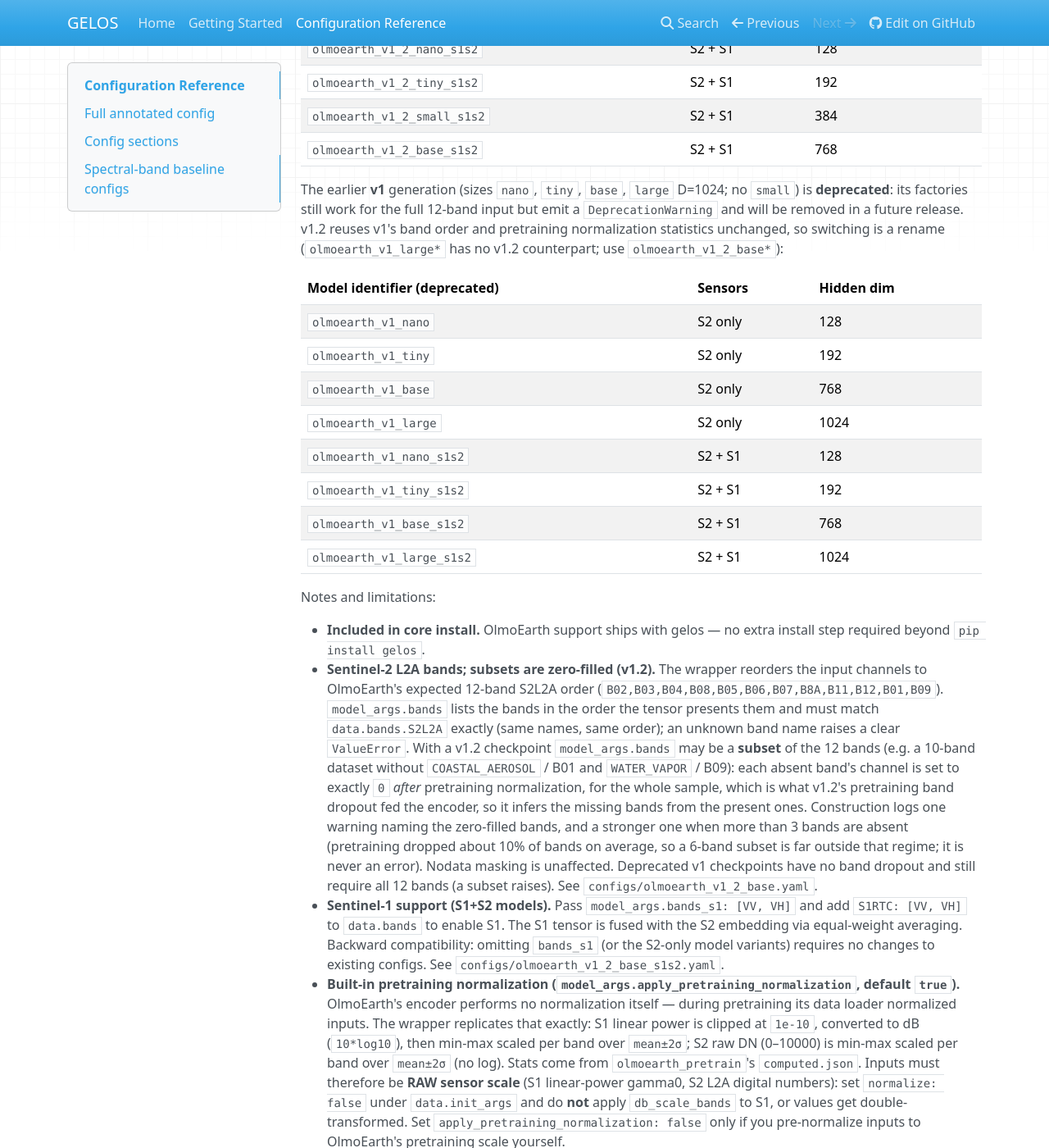
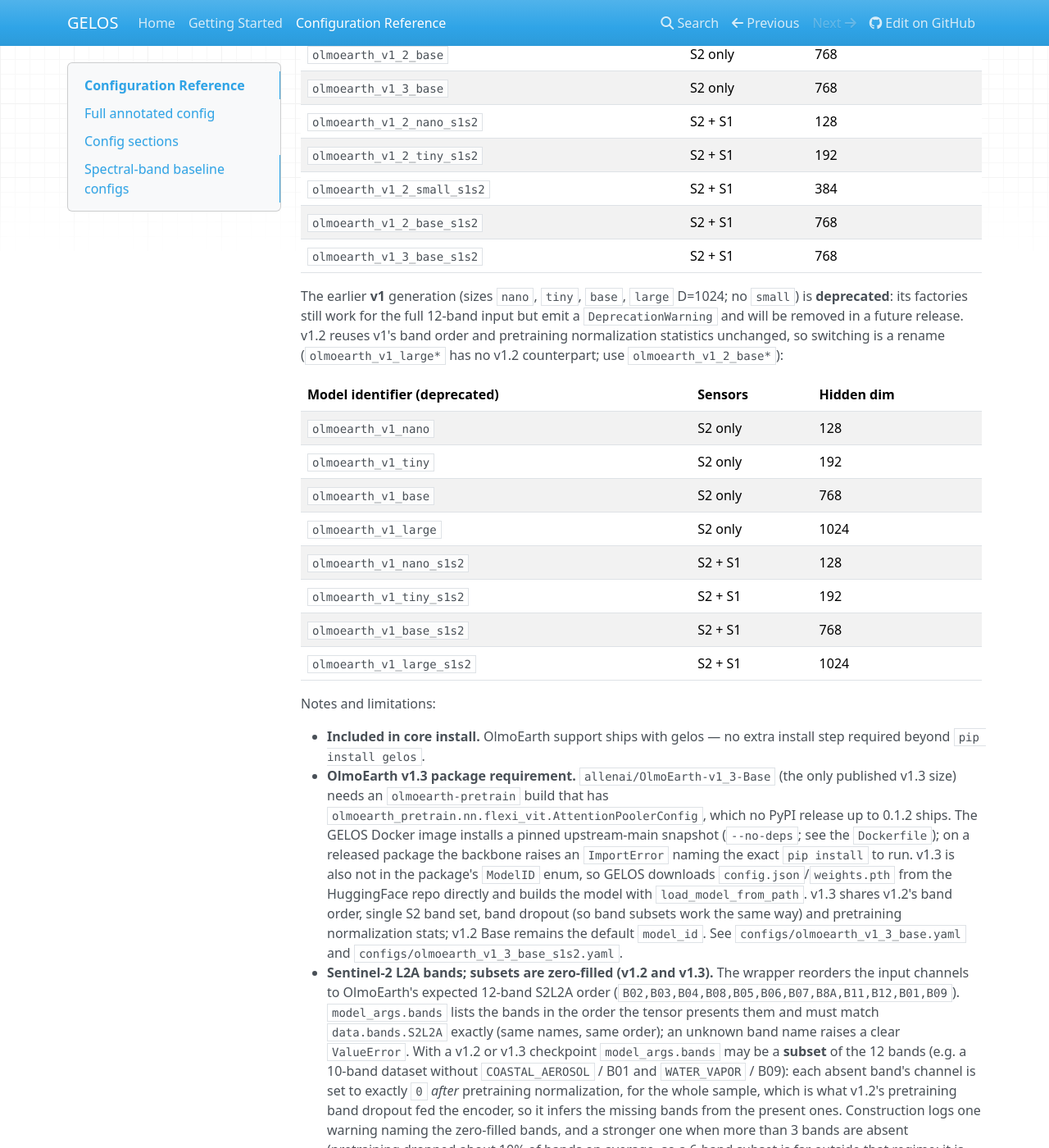
Before and after one commit to ClarkCGA/gelos, an MkDocs documentation site: the page built from docs/docs/configuration.md, in a window 1280 px wide and 1400 px high, scrolled down 5670 px. Shown: the whole window at 82% size. Built offline with MkDocs 1.6.1, drawn with Linux system fonts in a browser that asks for light colours; nearby versions of some CDN libraries; some of the changed text lies outside the part shown.

Commit message:
Document OlmoEarth v1.3 and update changelog
Co-Authored-By: Claude Sonnet 5.5 <noreply@anthropic.com>
Claude-Session: https://claude.ai/code/session_01F1L9B9dw7SoMF6s3kYZvDj

```diff
--- a/docs/docs/configuration.md
+++ b/docs/docs/configuration.md
@@ -188,7 +188,7 @@ with `COASTAL_AEROSOL`) raises an error; override with explicit `means`/`stds` i
 
 | Field | Purpose |
 |-------|---------|
-| `model` | TerraTorch model identifier (e.g., `prithvi_eo_v2_300`, `prithvi_eo_v2_600`, `prithvi_eo_v2_300_tl_coords` (also `tiny`/`100`/`600` TL siblings; see **Prithvi TL** below), `terramind_v1_base`, `olmoearth_v1_2_base`, `olmoearth_v1_2_base_s1s2`; the `olmoearth_v1_*` identifiers are deprecated) |
+| `model` | TerraTorch model identifier (e.g., `prithvi_eo_v2_300`, `prithvi_eo_v2_600`, `prithvi_eo_v2_300_tl_coords` (also `tiny`/`100`/`600` TL siblings; see **Prithvi TL** below), `terramind_v1_base`, `olmoearth_v1_2_base`, `olmoearth_v1_2_base_s1s2`, `olmoearth_v1_3_base`, `olmoearth_v1_3_base_s1s2`; the `olmoearth_v1_*` identifiers are deprecated) |
 | `model_args.bands` | Band names as the **model** expects them (may differ from your dataset band names) |
 | `model_args.bands_s1` | S1 band names for OlmoEarth S1+S2 models (e.g., `[VV, VH]`). Omit or set to null to disable S1. |
 | `model_args.mask_nodata` | OlmoEarth only. Default `true`: when `data.init_args.nodata_value` is set, nodata patches are masked out of the encoder (see **Nodata masking** below). Set `false` to feed `set_nodata` values through unmasked |
@@ -197,15 +197,16 @@ with `COASTAL_AEROSOL`) raises an error; override with explicit `means`/`stds` i
 | `embedding_pooling` | Set to `null` to keep the full token sequence |
 | `has_cls` | Whether the model produces a CLS token at position 0 |
 
-#### OlmoEarth (`olmoearth_v1_2_base`, `olmoearth_v1_2_base_s1s2`, and size variants)
+#### OlmoEarth (`olmoearth_v1_2_*` / `olmoearth_v1_3_base*`, and size variants)
 
 Ai2's [OlmoEarth](https://pypi.org/project/olmoearth-pretrain/) is supported as a
 terratorch-compatible backbone via a wrapper in `gelos/backbones/olmoearth_backbone.py`,
 which registers itself automatically when `gelos.generation` is imported. No file
 placement is required — install the extra and use the model identifiers directly.
-The supported generation is **v1.2**, with sizes `nano` (D=128), `tiny` (D=192),
-`small` (D=384), and `base` (D=768). Each size has a Sentinel-2-only variant and a
-combined S2+S1 variant:
+The supported generations are **v1.2** (sizes `nano` (D=128), `tiny` (D=192),
+`small` (D=384), and `base` (D=768)) and **v1.3** (Base only, D=768; see the
+package requirement below). Each has a Sentinel-2-only variant and a combined
+S2+S1 variant:
 
 | Model identifier | Sensors | Hidden dim |
 |---|---|---|
@@ -213,10 +214,12 @@ combined S2+S1 variant:
 | `olmoearth_v1_2_tiny` | S2 only | 192 |
 | `olmoearth_v1_2_small` | S2 only | 384 |
 | `olmoearth_v1_2_base` | S2 only | 768 |
+| `olmoearth_v1_3_base` | S2 only | 768 |
 | `olmoearth_v1_2_nano_s1s2` | S2 + S1 | 128 |
 | `olmoearth_v1_2_tiny_s1s2` | S2 + S1 | 192 |
 | `olmoearth_v1_2_small_s1s2` | S2 + S1 | 384 |
 | `olmoearth_v1_2_base_s1s2` | S2 + S1 | 768 |
+| `olmoearth_v1_3_base_s1s2` | S2 + S1 | 768 |
 
 The earlier **v1** generation (sizes `nano`, `tiny`, `base`, `large` D=1024; no
 `small`) is **deprecated**: its factories still work for the full 12-band input but
@@ -239,12 +242,24 @@ Notes and limitations:
 
 - **Included in core install.** OlmoEarth support ships with gelos — no extra
   install step required beyond `pip install gelos`.
-- **Sentinel-2 L2A bands; subsets are zero-filled (v1.2).** The wrapper reorders
-  the input channels to OlmoEarth's expected 12-band S2L2A order
+- **OlmoEarth v1.3 package requirement.** `allenai/OlmoEarth-v1_3-Base` (the only
+  published v1.3 size) needs an `olmoearth-pretrain` build that has
+  `olmoearth_pretrain.nn.flexi_vit.AttentionPoolerConfig`, which no PyPI release
+  up to 0.1.2 ships. The GELOS Docker image installs a pinned upstream-main snapshot
+  (`--no-deps`; see the `Dockerfile`); on a released package the backbone raises an
+  `ImportError` naming the exact `pip install` to run. v1.3 is also not in the
+  package's `ModelID` enum, so GELOS downloads `config.json`/`weights.pth` from the
+  HuggingFace repo directly and builds the model with `load_model_from_path`. v1.3
+  shares v1.2's band order, single S2 band set, band dropout (so band subsets work
+  the same way) and pretraining normalization stats; v1.2 Base remains the default
+  `model_id`. See `configs/olmoearth_v1_3_base.yaml` and
+  `configs/olmoearth_v1_3_base_s1s2.yaml`.
+- **Sentinel-2 L2A bands; subsets are zero-filled (v1.2 and v1.3).** The wrapper
+  reorders the input channels to OlmoEarth's expected 12-band S2L2A order
   (`B02,B03,B04,B08,B05,B06,B07,B8A,B11,B12,B01,B09`). `model_args.bands` lists
   the bands in the order the tensor presents them and must match
   `data.bands.S2L2A` exactly (same names, same order); an unknown band name raises
-  a clear `ValueError`. With a v1.2 checkpoint `model_args.bands` may be a
+  a clear `ValueError`. With a v1.2 or v1.3 checkpoint `model_args.bands` may be a
   **subset** of the 12 bands (e.g. a 10-band dataset without `COASTAL_AEROSOL` /
   B01 and `WATER_VAPOR` / B09): each absent band's channel is set to exactly `0`
   *after* pretraining normalization, for the whole sample, which is what v1.2's
```
Also changed, not shown: CHANGELOG.md.
